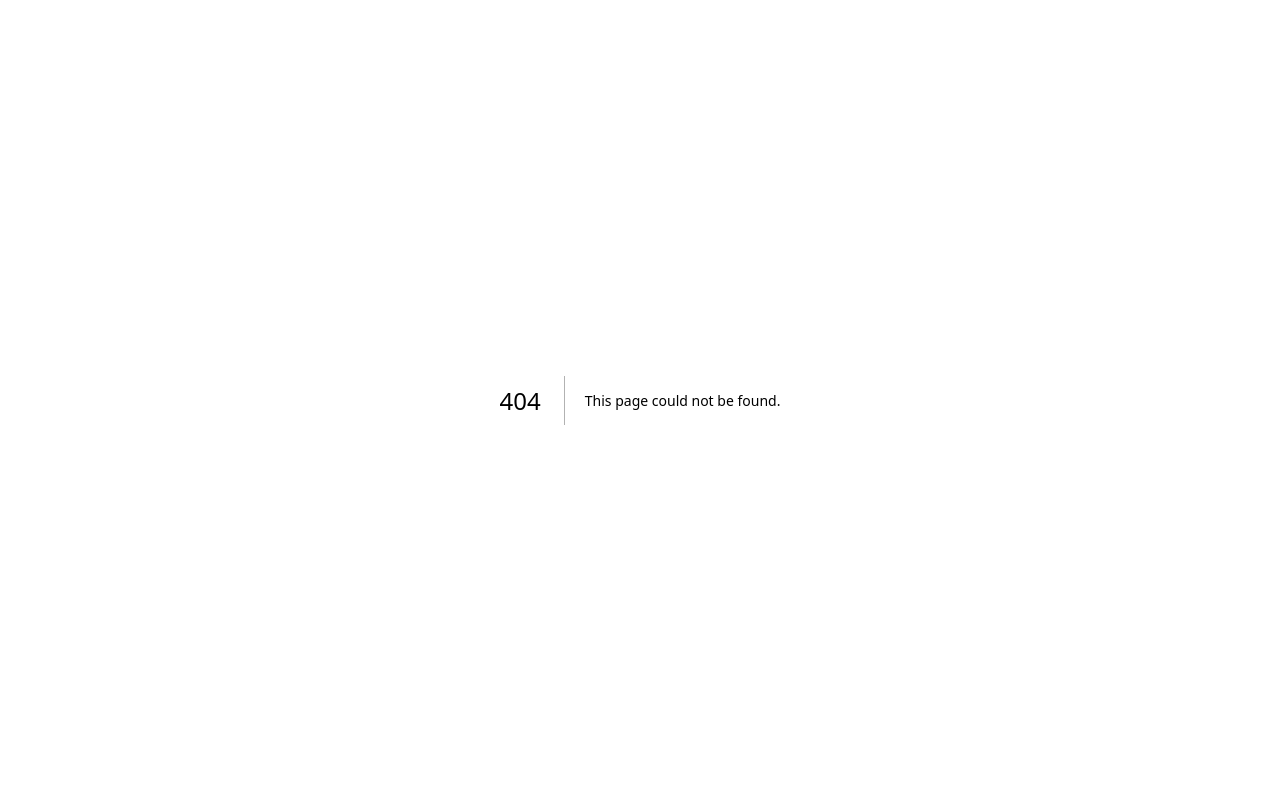
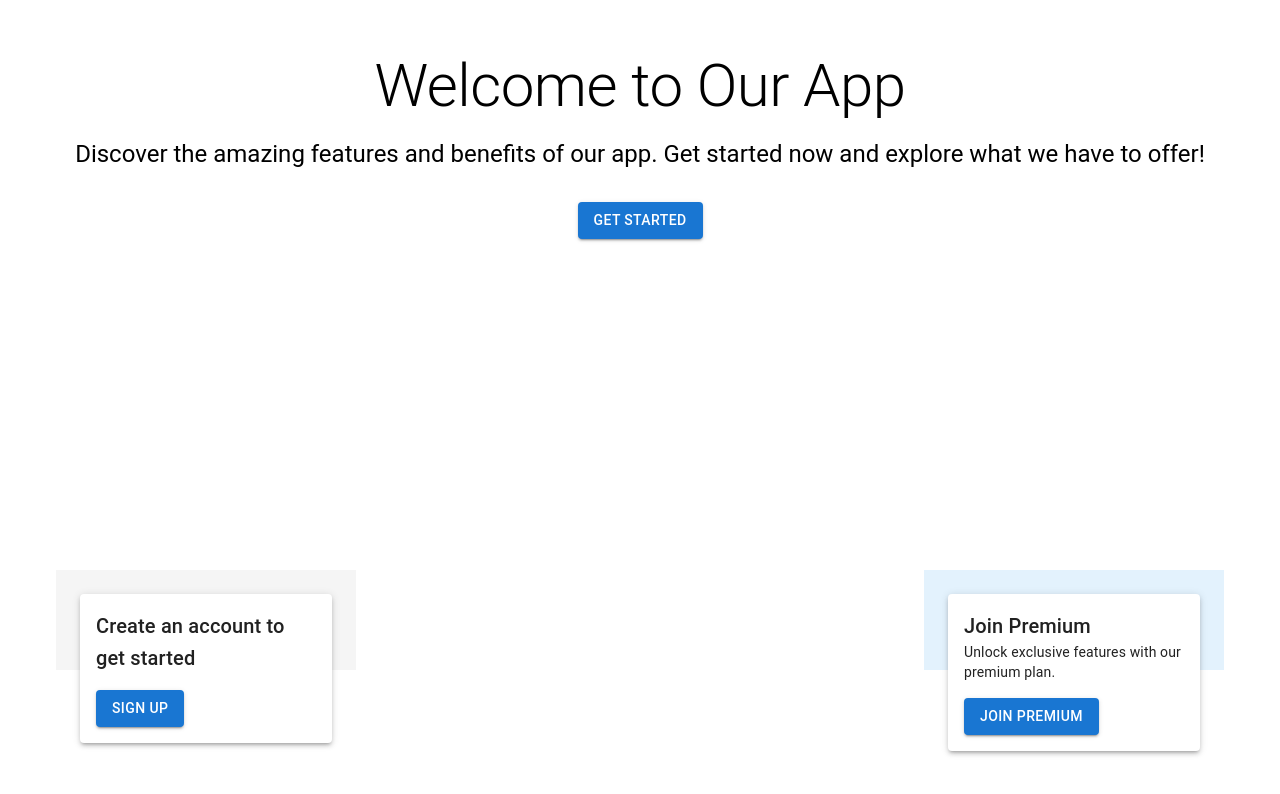
Before and after one commit to Mubeen014/flashcard-saas-3, a Next.js app: page /homepage in a window 1280 px wide. Before the commit this address had no page. Shown: the top 794 px of the page. Built offline with nearby package versions, Linux system fonts and the light colour scheme.

Commit message:
added a homepage

```diff
--- a/app/api/generate/route.js
+++ b/app/api/generate/route.js
@@ -42,7 +42,7 @@ export async function POST(req) {
         const messageContent = message?.content;
 
         // Log the raw response content
-        console.log('Raw API response content:', messageContent);
+        // console.log('Raw API response content:', messageContent);
 
         if (!messageContent) {
             throw new Error('No message content found in API response');
--- /dev/null
+++ b/app/homepage/page.js
@@ -0,0 +1,85 @@
+// src/pages/Homepage.js
+'use client'
+import React from 'react';
+import { Container, Typography, Button, Box, Paper } from '@mui/material';
+import { useRouter } from 'next/navigation';
+
+
+
+const Homepage = () => {
+
+  const router = useRouter();
+  const handleClick = (path) => {
+    router.push(path);
+  }
+
+  return (
+    <Container
+      sx={{
+        height: '100vh',
+        display: 'flex',
+        flexDirection: 'column',
+        top: 50,
+        justifyContent: 'flex-start',
+        alignItems: 'center',
+        position: 'relative',
+        padding: '0 20px',
+      }}
+    >
+      <Typography variant="h2" sx={{ mb: 2 }}>
+        Welcome to Our App
+      </Typography>
+      <Typography variant="h5" sx={{ mb: 4, textAlign: 'center' }}>
+        Discover the amazing features and benefits of our app. Get started now and explore what we have to offer!
+      </Typography>
+      <Button variant="contained"
+      color="primary"
+      onClick={() => handleClick('/flashPage')}
+      sx={{ mb: 4 }}>
+        Get Started
+      </Button>
+      <Box
+        sx={{
+          position: 'absolute',
+          bottom: 180,
+          left: 16,
+          backgroundColor: '#f5f5f5',
+          padding: 3, // Increase padding
+          width: '300px', // Set width
+          height: '100px', // Set height
+        }}
+        >
+        <Paper elevation={3} sx={{ padding: 2 }}>
+          <Typography variant="h6">Create an account to get started</Typography>
+          <Button variant='contained'
+          sx={{
+            mt: 2
+          }}> Sign Up </Button>
+        </Paper>
+      </Box>
+      <Box
+        sx={{
+          position: 'absolute',
+          bottom: 180,
+          right: 16,
+          backgroundColor: '#e3f2fd',
+          padding: 3, // Increase padding
+          width: '300px', // Set width
+          height: '100px', // Set height
+        }}
+      >
+        <Paper elevation={3} sx={{ padding: 2 }}>
+          <Typography variant="h6">Join Premium</Typography>
+          <Typography variant="body2">Unlock exclusive features with our premium plan.</Typography>
+          <Button variant='contained'
+          onClick={() => handleClick('/checkout')}
+          sx={{
+            mt: 2
+          }}>Join Premium</Button>
+        </Paper>
+      </Box>
+    </Container>
+  );
+};
+
+export default Homepage;
--- a/app/page.js
+++ b/app/page.js
@@ -1,7 +1,9 @@
 import FlashPageContent from "./flashPage/page";
 import Checkout from "./checkout/page";
+import Homepage from "./homepage/page";
+
 export default function Home() {
   return (
-    <Checkout />
+    <Homepage />
   );
 }
```
